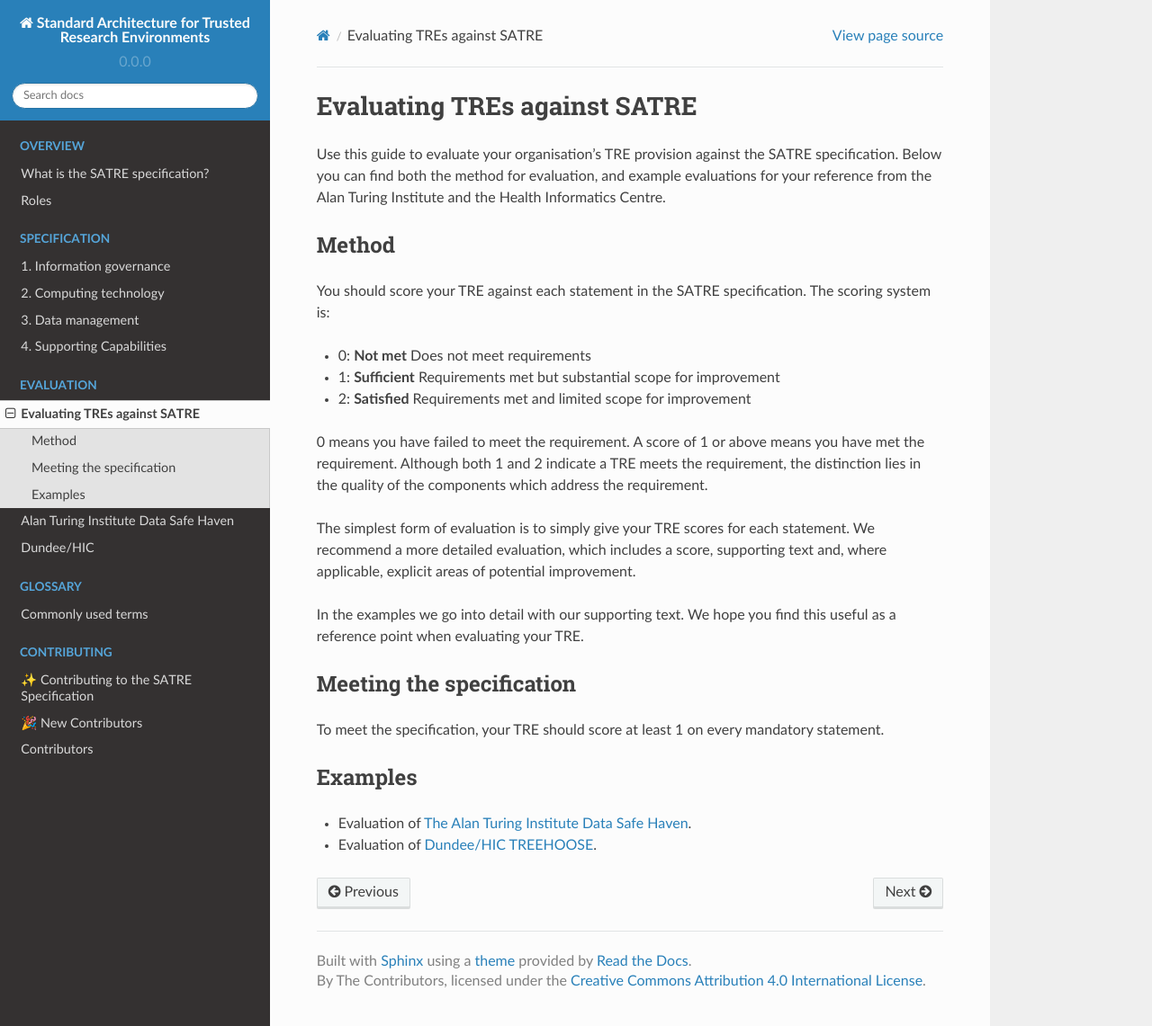
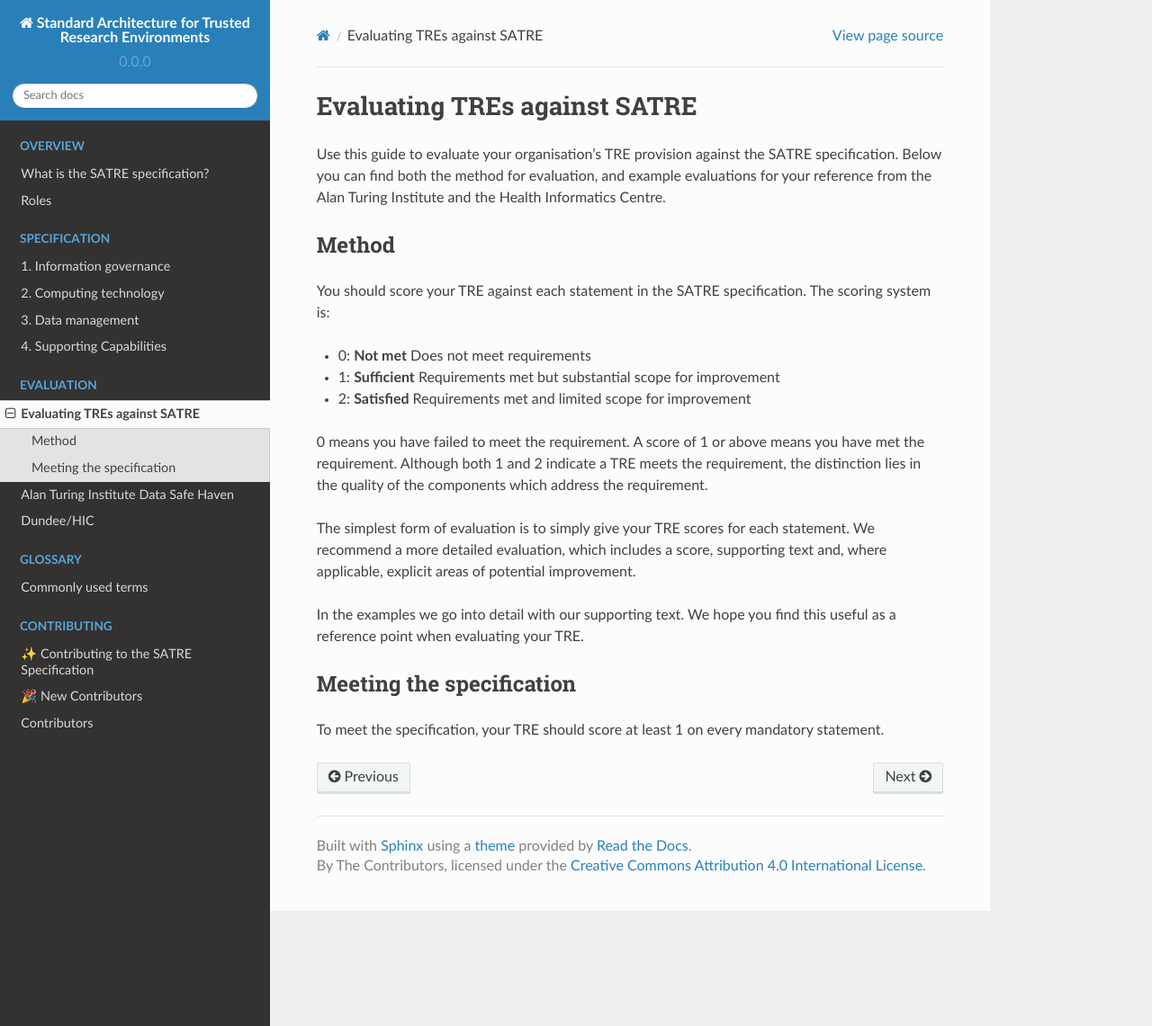
Before and after one commit to sa-tre/satre-specification, a Sphinx documentation site: the page built from docs/source/evaluation.md, in a window 1280 px wide and 1141 px high. Shown: the whole window at 90% size. Built offline with Sphinx 7.4.7 and the Read the Docs theme 2.0.0, drawn with Linux system fonts in a browser that asks for light colours.

Commit message:
Remove duplicated examples list

```diff
--- a/docs/source/evaluation.md
+++ b/docs/source/evaluation.md
@@ -27,8 +27,3 @@ We hope you find this useful as a reference point when evaluating your TRE.
 ## Meeting the specification
 
 To meet the specification, your TRE should score at least 1 on every mandatory statement.
-
-## Examples
-
-- Evaluation of {ref}`The Alan Turing Institute Data Safe Haven <evaluation_alan_turing_institute>`.
-- Evaluation of {ref}`Dundee/HIC TREEHOOSE <evaluation_dundee_hic>`.
```
